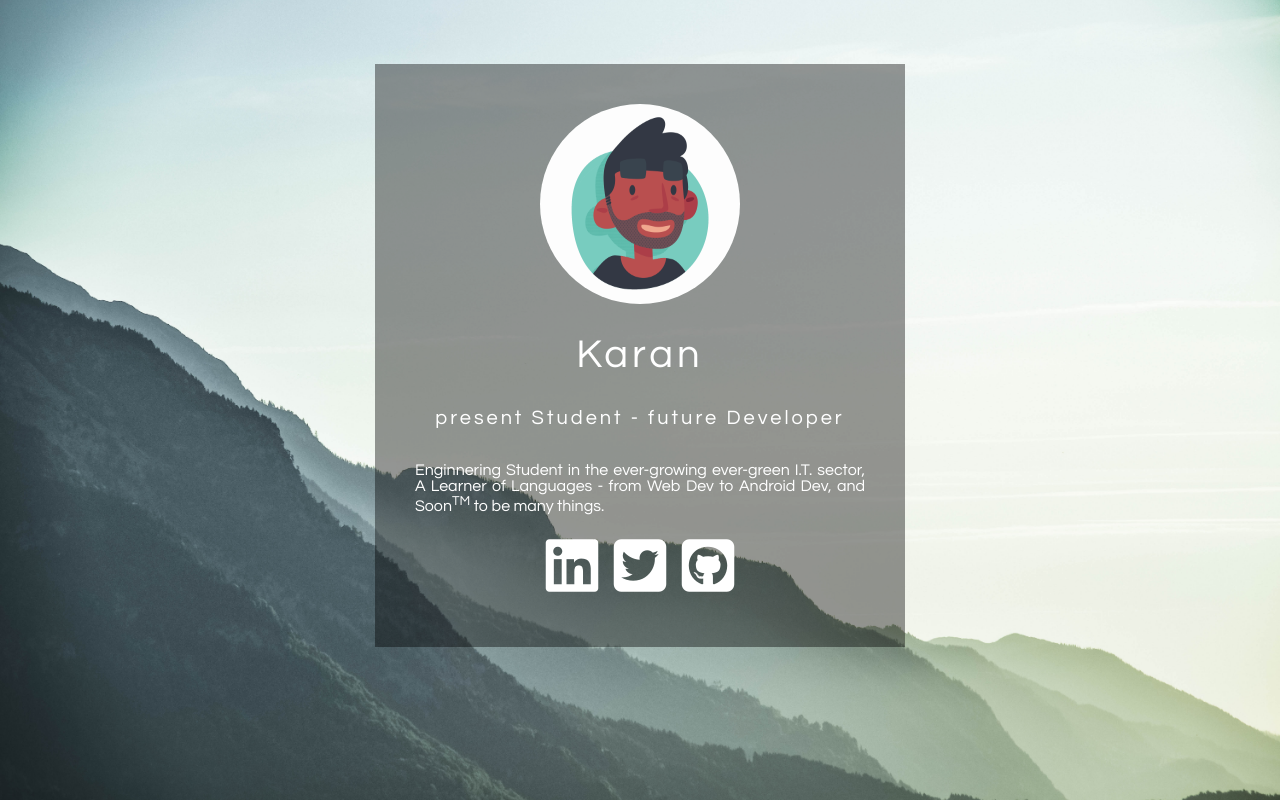
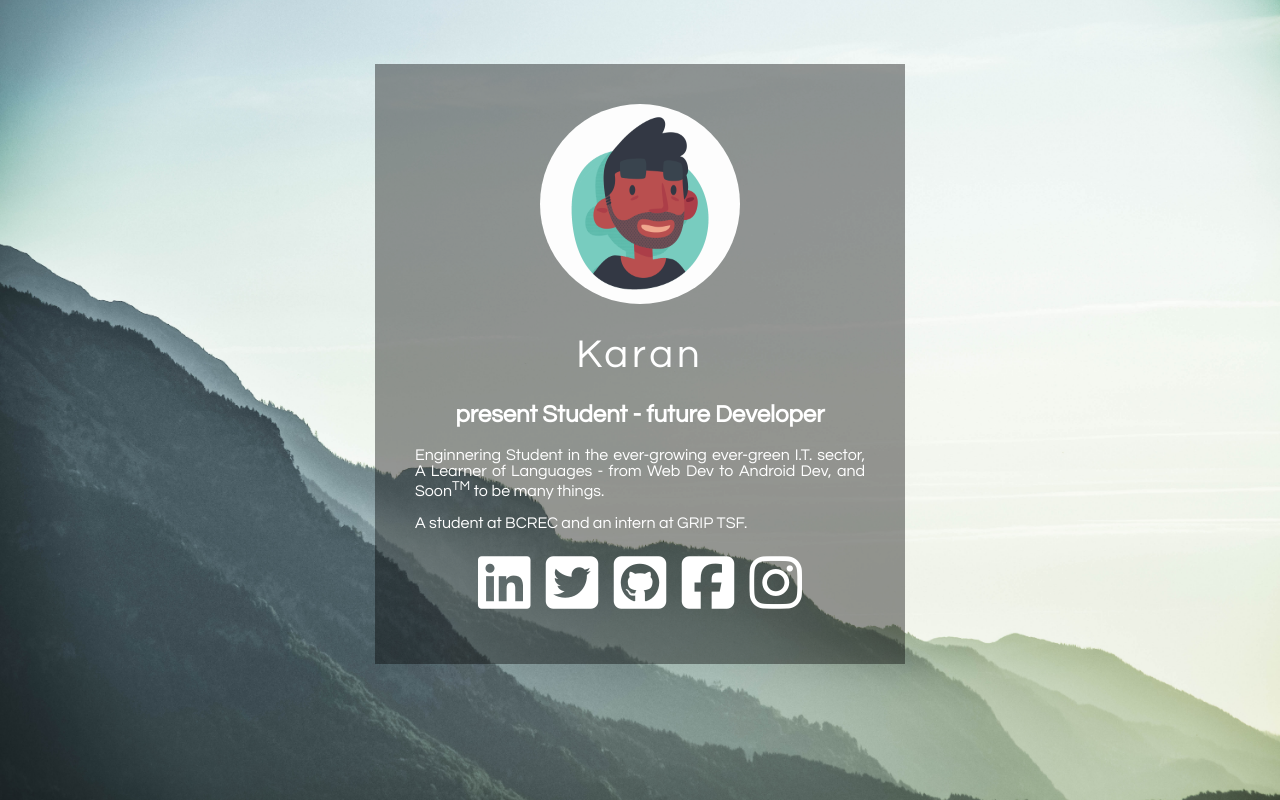
Before and after one commit to iCaran/icoders_webdev, a plain HTML site: page index.html in a window 1280 px wide. Drawn offline with Linux system fonts and the light colour scheme.

Commit message:
Update index.html

```diff
--- a/index.html
+++ b/index.html
@@ -10,12 +10,14 @@
 <div class="box">
   <img src="img/profile.gif" alt="" class="box-img">
   <h1>Karan</h1>
-<h5>present Student - future Developer</h5>
-<p>Enginnering Student in the ever-growing ever-green I.T. sector, A Learner of Languages - from Web Dev to Android Dev, and Soon<sup>TM</sup> to be many things.</p>
+<h2>present Student - future Developer</h2>
+<p>Enginnering Student in the ever-growing ever-green I.T. sector, A Learner of Languages - from Web Dev to Android Dev, and Soon<sup>TM</sup> to be many things.<br><br>A student at BCREC and an intern at GRIP TSF.</p>
 <ul>
 <li><a href="https://www.linkedin.com/in/karan-shaw-8bb664226/"><i class="fa fa-linkedin-square" aria-hidden="true"></i></a></li>
-<li><a href="#"><i class="fa fa-twitter-square" aria-hidden="true"></i></a></li>
-<li><a href="#"><i class="fa fa-github-square" aria-hidden="true"></i></a></li>
+<li><a href="https://twitter.com/karanpshaw"><i class="fa fa-twitter-square" aria-hidden="true"></i></a></li>
+<li><a href="https://github.com/iCaran/"><i class="fa fa-github-square" aria-hidden="true"></i></a></li>
+<li><a href="https://www.facebook.com/people/Karan-Shaw/100075733316903/"><i class="fa fa-facebook-square" aria-hidden="true"></i></a></li>
+<li><a href="https://www.instagram.com/karanpshaw/"><i class="fa fa-instagram" aria-hidden="true"></i></a></li>
 </ul>
 </div>
 </body>
```
